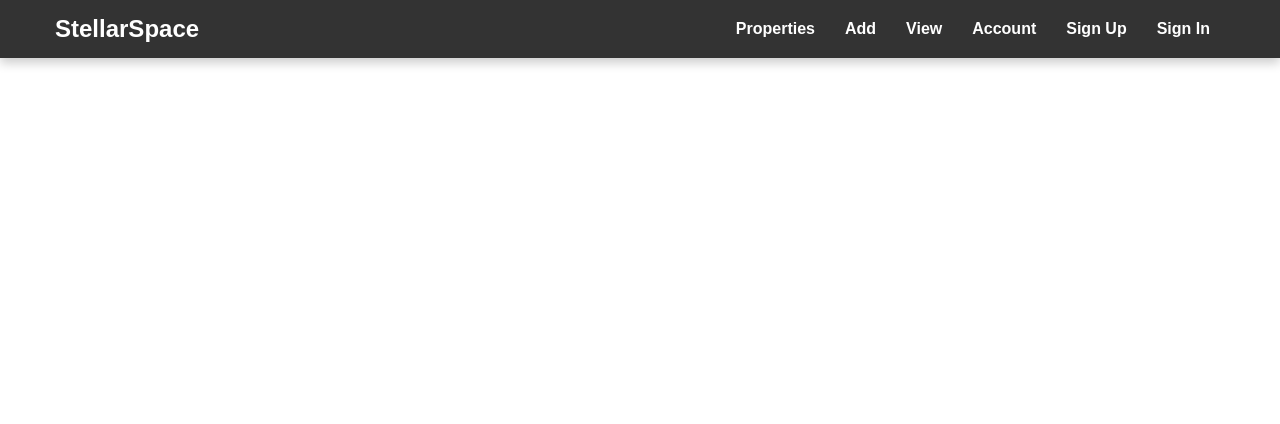
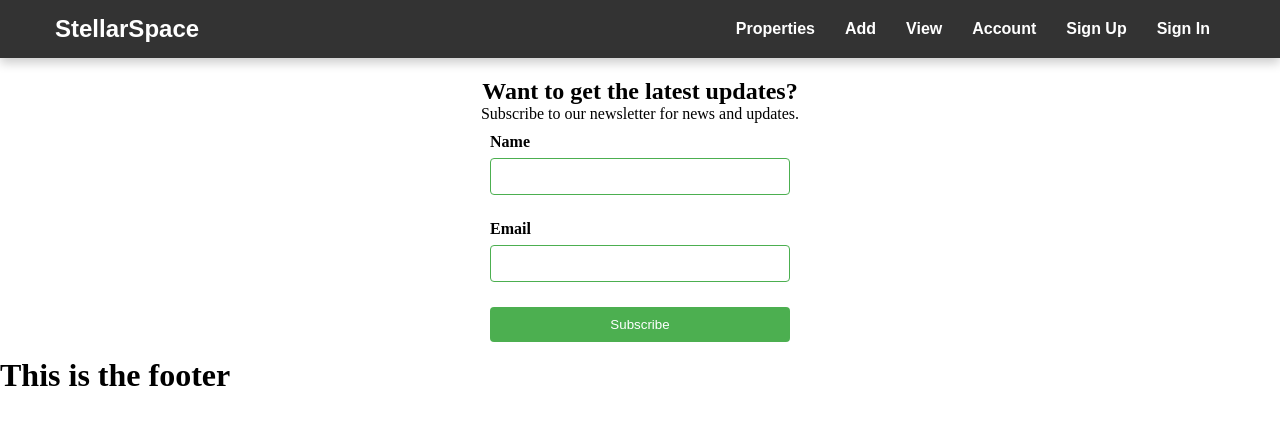
Before and after one commit to Killer4we/Real-Estate-Project, a React (Create React App) app in the folder client/: page / in a window 1280 px wide. Shown: the top 424 px of the page. Built offline with nearby package versions, Linux system fonts and the light colour scheme.

Commit message:
added newsletter

```diff
--- a/client/package.json
+++ b/client/package.json
@@ -3,10 +3,12 @@
   "version": "0.1.0",
   "private": true,
   "dependencies": {
+    "@emailjs/browser": "^3.11.0",
     "@mui/icons-material": "^5.14.16",
     "@testing-library/jest-dom": "^5.17.0",
     "@testing-library/react": "^13.4.0",
     "@testing-library/user-event": "^13.5.0",
+    "emailjs-com": "^3.2.0",
     "react": "^18.2.0",
     "react-dom": "^18.2.0",
     "react-router-dom": "^6.18.0",
--- a/client/src/Components/HomeComp.js
+++ b/client/src/Components/HomeComp.js
@@ -1,7 +1,7 @@
 import { Fragment } from "react";
 import Navbar from "../Components/jsx/Navbar";
 import Footer from "../Components/jsx/Footer";
-// import Newsletter from "./jsx/Newsletter";
+import Newsletter from "./jsx/Newsletter";
 // import PopularProperties from "./jsx/PopularProperties";
 // import FeaturedProperties from "./jsx/FeaturedProperties";
 // This section is for home page
@@ -12,7 +12,7 @@ const HomeComp = () =>{
             <Navbar/>
             {/* <PopularProperties/> */}
             {/* <FeaturedProperties/> */}
-            {/* <Newsletter/> */}
+            <Newsletter/>
             <Footer/>
         </Fragment>
     );
--- a/client/src/Components/css/Newsletter.css
+++ b/client/src/Components/css/Newsletter.css
@@ -0,0 +1,58 @@
+/* NewsletterStyles.css */
+
+.styled-newsletter-form {
+    margin-top: 20px;
+    text-align: center;
+  }
+
+  .styled-newsletter-form form {
+    display: flex;
+    flex-direction: column;
+    align-items: flex-start; /* Align form items to the left */
+    max-width: 300px;
+    margin: 0 auto;
+  }
+
+  .styled-newsletter-form label {
+    margin-top: 10px;
+    margin-bottom: 2px;
+    font-weight: bold;
+  }
+
+  .styled-newsletter-form input {
+    margin-top: 5px;
+    padding: 10px;
+    border: 1px solid #4caf50;
+    border-radius: 4px;
+    width: 100%;
+    box-sizing: border-box;
+  }
+
+  .styled-newsletter-form input[type="submit"] {
+    margin-top: 10px;
+    cursor: pointer;
+    background-color: #4caf50;
+    color: white;
+    border: none;
+    border-radius: 4px;
+    padding: 10px;
+    width: 100%;
+    box-sizing: border-box;
+    transition: background-color 0.3s;
+  }
+
+  .styled-newsletter-form input[type="submit"]:hover {
+    background-color: #45a049;
+  }
+
+  /* Additional styles to handle potential navbar interference */
+  .styled-newsletter-form {
+    position: relative; /* Ensure position relative to handle z-index */
+    z-index: 1; /* Ensure the form is above other elements */
+  }
+
+  /* Reset styles for navbar (assuming the navbar class is .navbar) */
+  .navbar {
+    position: relative;
+    z-index: 0;
+  }
--- a/client/src/Components/jsx/Newsletter.js
+++ b/client/src/Components/jsx/Newsletter.js
@@ -1,10 +1,44 @@
-import { Fragment } from "react";
-import "../css/Newsletter.css";
-function Newsletter(){
-    return(
-        <Fragment>
-            <h1>This is the newsletter</h1>
-        </Fragment>
-    );
-}
+// Newsletter.js
+import React, { useRef, useState } from 'react';
+import emailjs from '@emailjs/browser';
+import '../css/Newsletter.css'; // Import the CSS file
+
+const Newsletter = () => {
+  const form = useRef();
+  const [subscribed, setSubscribed] = useState(false);
+
+  const sendEmail = (e) => {
+    e.preventDefault();
+
+    emailjs.sendForm('service_bc94kbe', 'template_c40k3n2', form.current, '4yXeJZOqig0kxqEVF')
+      .then((result) => {
+        console.log(result.text);
+        setSubscribed(true);
+      }, (error) => {
+        console.log(error.text);
+      });
+  };
+
+  return (
+    <div className="styled-newsletter-form">
+      <div className="newsletter-heading">
+        <h2>Want to get the latest updates?</h2>
+        <p>Subscribe to our newsletter for news and updates.</p>
+      </div>
+      <form ref={form} onSubmit={sendEmail}>
+        <label>Name</label>
+        <input type="text" name="user_name" />
+        <label>Email</label>
+        <input type="email" name="user_email" />
+        <input type="submit" value="Subscribe" />
+        {subscribed && (
+          <div className="thanks-message">
+            <h3>Thanks for subscribing!</h3>
+          </div>
+        )}
+      </form>
+    </div>
+  );
+};
+
 export default Newsletter;
```
Also changed, not shown: 1 other file (tests, documents, lock files or other folders).
